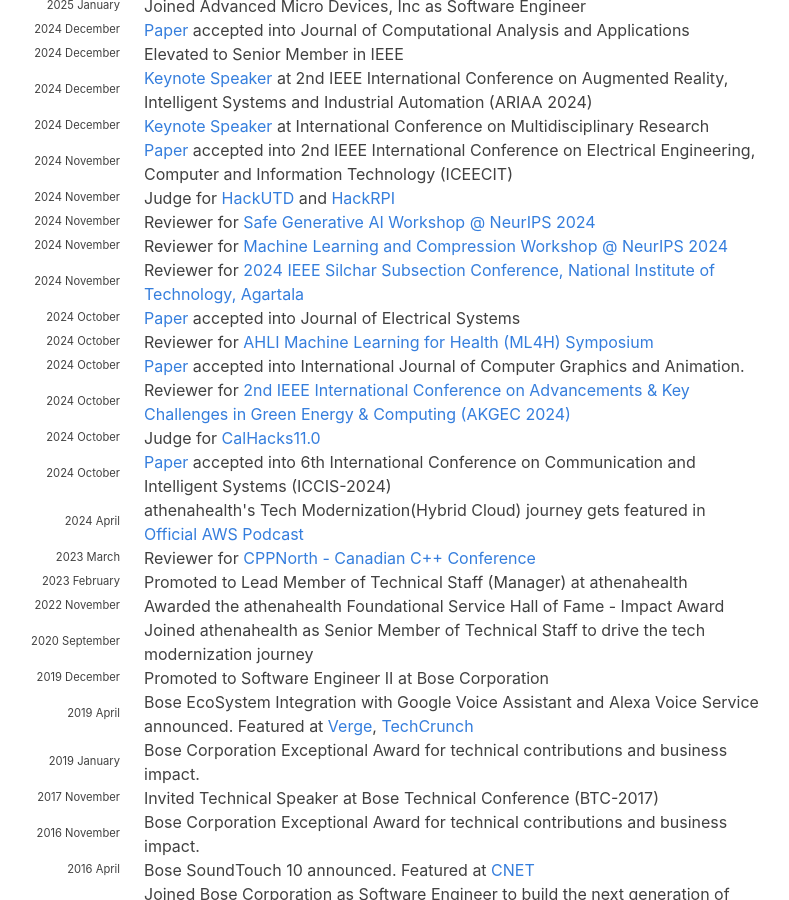
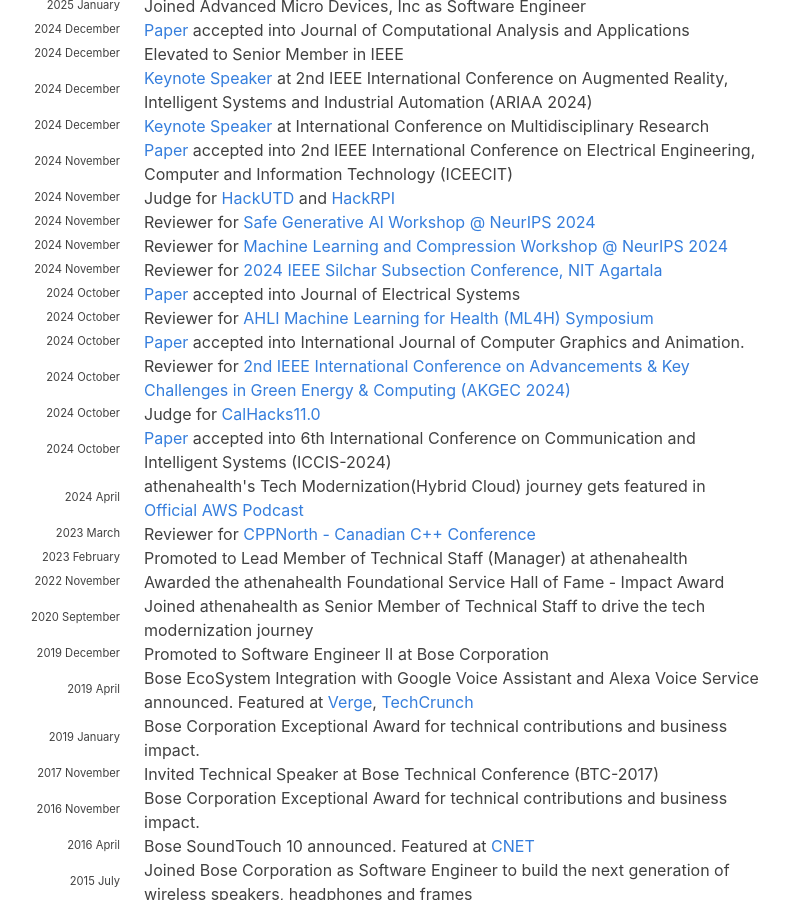
Before and after one commit to hariharanragothaman/hariharanragothaman.github.io, a Jekyll site: the page built from index.md, in a window 1280 px wide and 900 px high, scrolled down 1228 px. Shown: the whole window, without its empty margins (188-977 px from the left). Built offline with Jekyll 4.4.1, drawn with Linux system fonts in a browser that asks for light colours; nearby versions of some CDN libraries; some web fonts are replaced.

Commit message:
Polishes and Updates

```diff
--- a/_data/news.yaml
+++ b/_data/news.yaml
@@ -90,7 +90,7 @@
 
 - year: 2024
   year-extra: November
-  description: Reviewer for <a href="http://ieeesilcon.org.in/">2024 IEEE Silchar Subsection Conference, National Institute of Technology, Agartala</a>
+  description: Reviewer for <a href="http://ieeesilcon.org.in/">2024 IEEE Silchar Subsection Conference, NIT Agartala</a>
 
 #-------------------------------------------- 2024 October -----------------------------------------------------------
 - year: 2024
```
